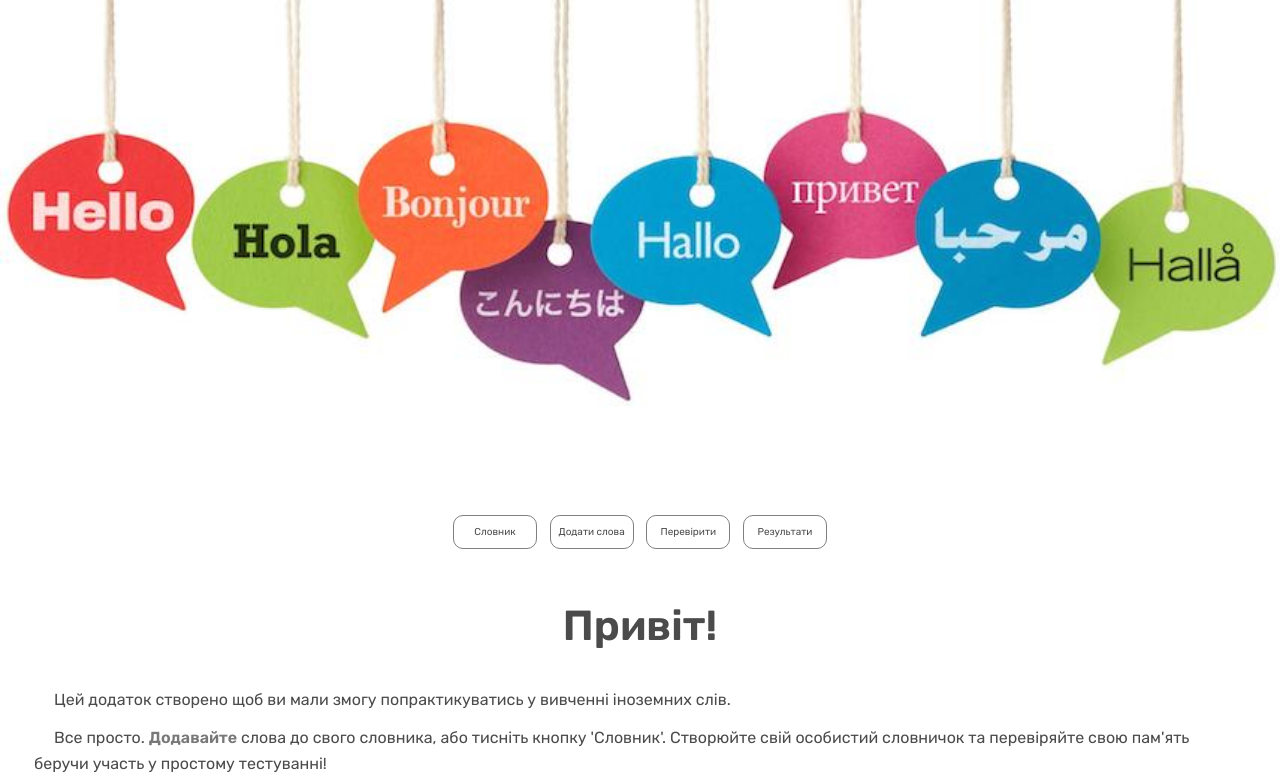
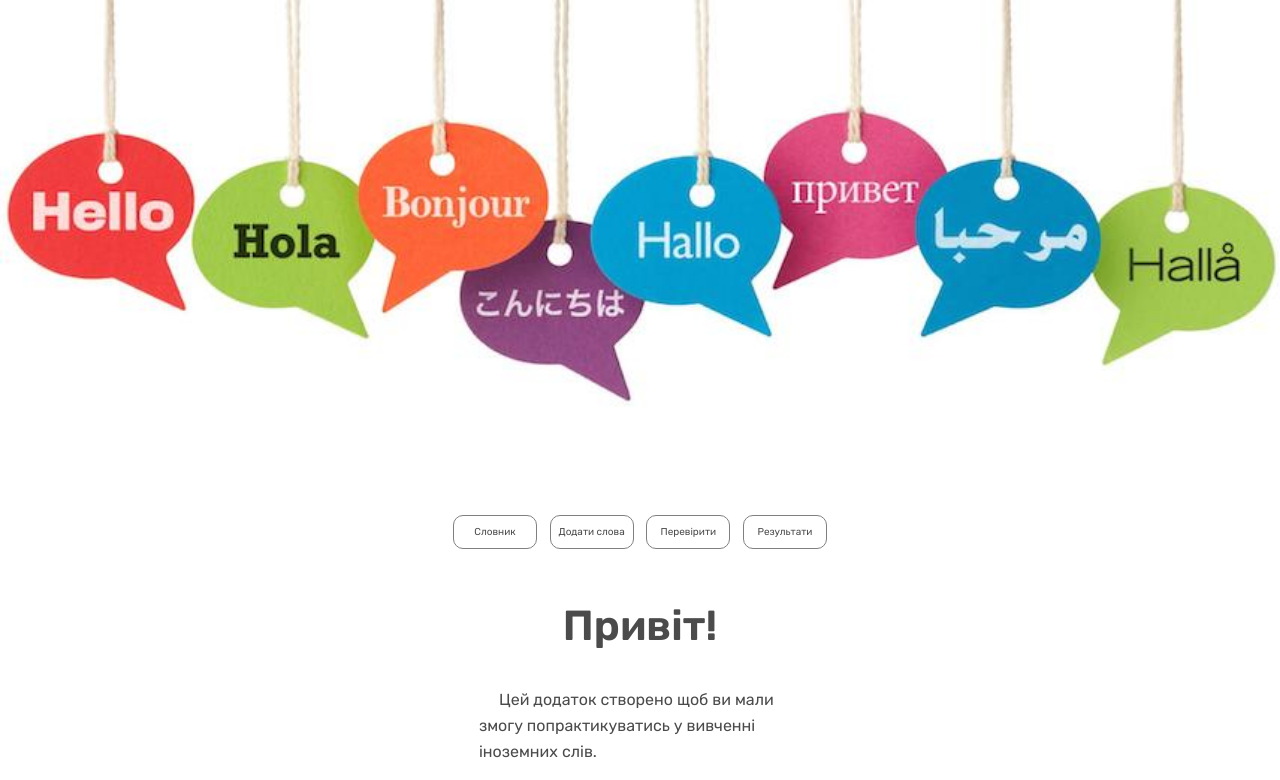
Before and after one commit to uliton/dictionary, a React (Create React App) app: page / in a window 1280 px wide. Shown: the top 780 px of the page. Built offline with nearby package versions, Linux system fonts and the light colour scheme.

Commit message:
small fixes in style

```diff
--- a/src/components/Dictionary/Dictionary.scss
+++ b/src/components/Dictionary/Dictionary.scss
@@ -7,6 +7,7 @@
   }
 
   &__helper-text {
+    width: 358px;
     font-size: 10px;
     margin-bottom: 18px;
     text-align: center;
--- a/src/components/Main/Main.scss
+++ b/src/components/Main/Main.scss
@@ -10,6 +10,8 @@
   }
 
   &__content {
+    width: 358px;
+    margin: auto;
     padding: 0 18px;
     margin-bottom: 12px;
     line-height: 160%;
```
